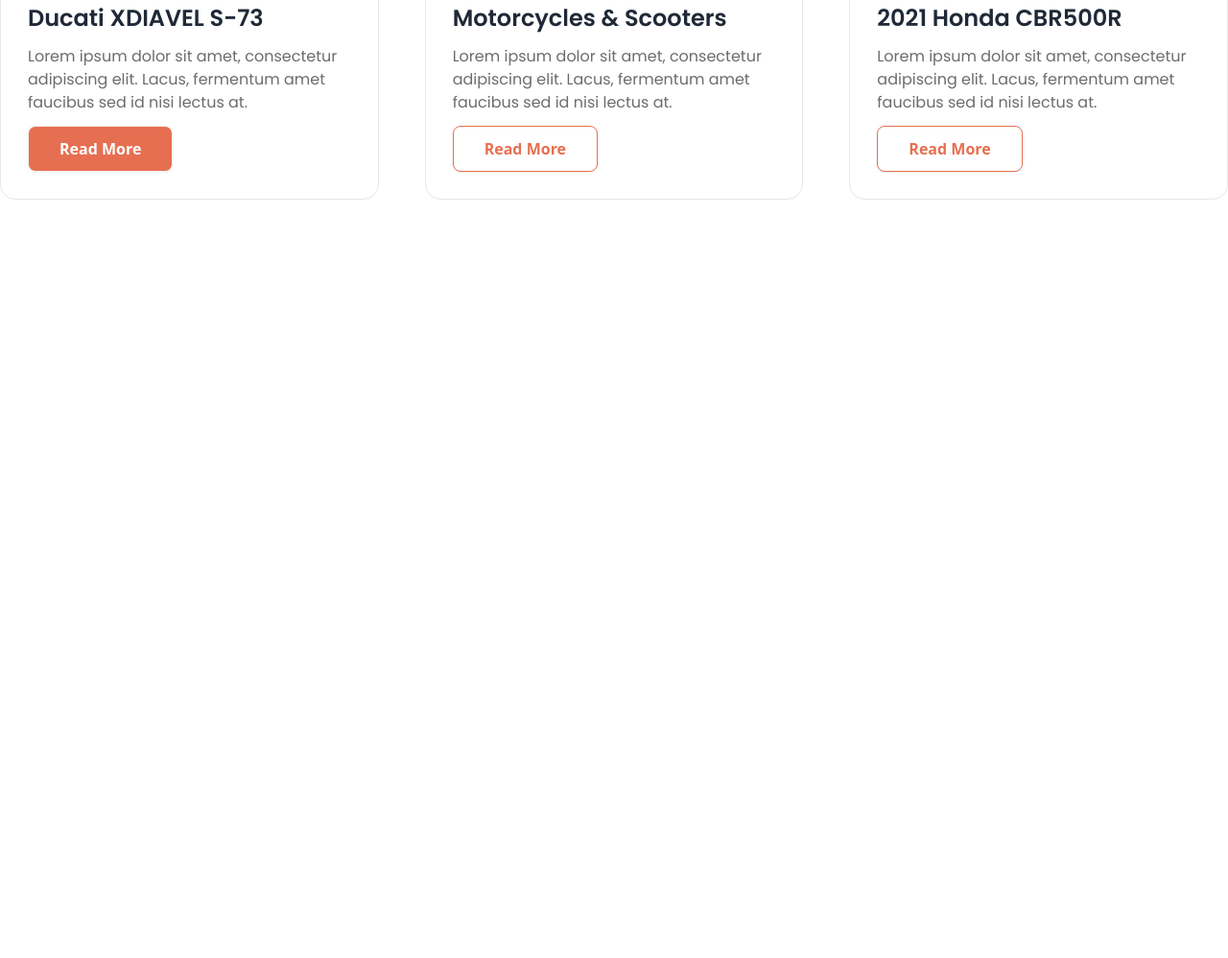
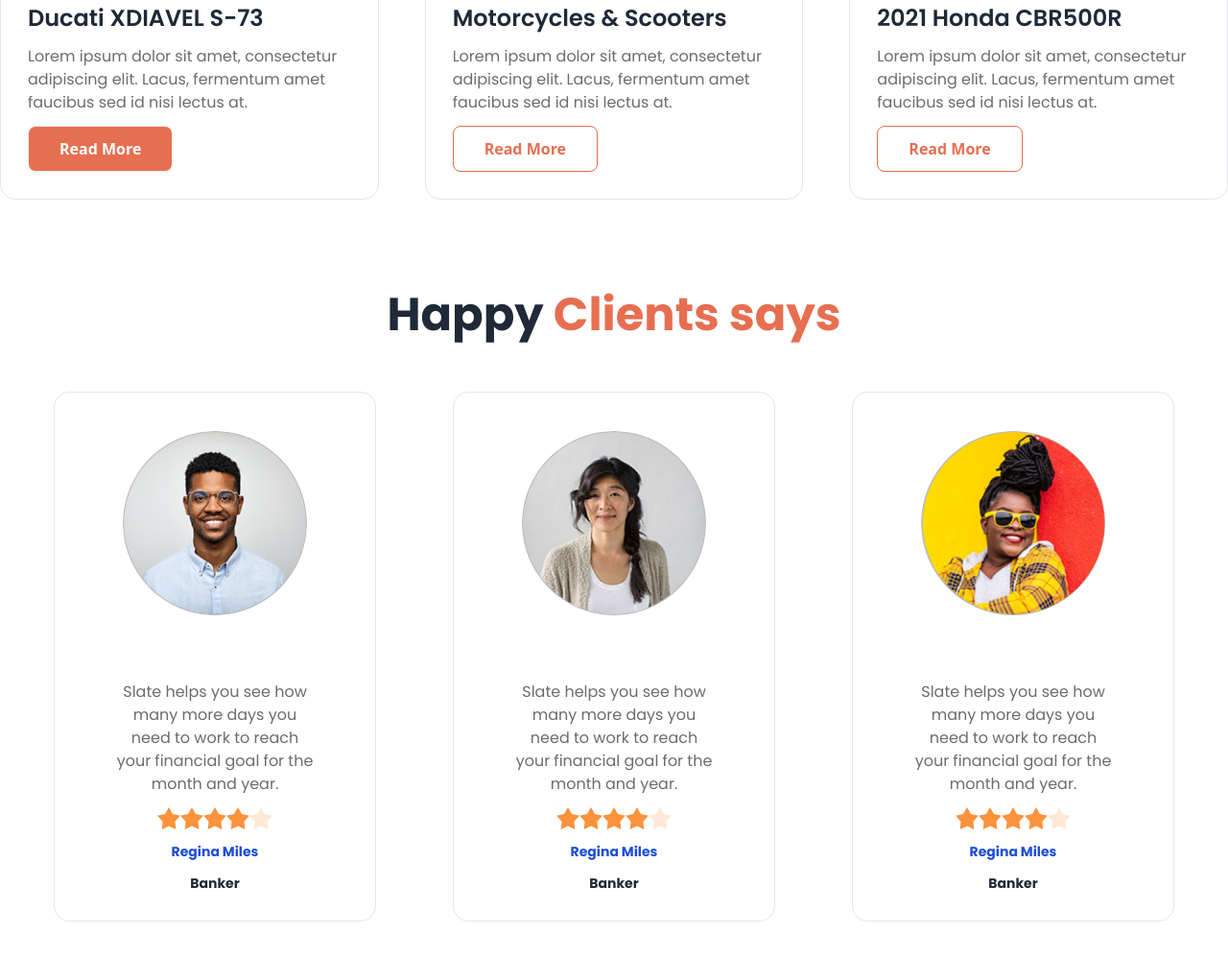
Before and after one commit to Mahin934/Bike-Zone-DaisyUI, a plain HTML site: page index.html in a window 1280 px wide. Shown: the part 1646-2644 px from the top of the page at 96% size. Before the commit the page ends 1950 px from the top, so only its background shows below. Drawn offline with nearby package versions, Linux system fonts and the light colour scheme.

Commit message:
Client section complete

```diff
--- a/index.html
+++ b/index.html
@@ -217,6 +217,94 @@
                 </div>
             </div>
         </section>
+        <!-- clients Section -->
+         <section class="my-24">
+            <h1 class="font-bold text-2xl lg:text-5xl text-center">Happy <span class="text-btn-color">Clients says</span></h1>
+            <!-- Clients Card full div -->
+            <div class="space-y-6 mt-9 lg:flex lg:items-center lg:space-y-0 lg:space-x-20 lg:px-14 lg:mt-14">
+                <!--Clients 1st Card -->
+                <div class="card bg-base-100 border-[1px] w-5/6  lg:mt-0 mx-auto shadow-16xl">
+                    <!-- Avatar Image -->
+                    <div class="avatar mx-auto py-10">
+                        <div class="w-36 rounded-full lg:w-48">
+                          <img src="images/others/user-1.png" />
+                        </div>
+                      </div>
+                    <!-- Text And Star Container -->
+                    <div class="px-6 lg:p-7 space-y-3 pb-10 lg:px-16">
+                        <p class="text-[rgb(108,108,108)] text-center">Slate helps you see how
+                            many more days you need
+                            to work to reach your financial
+                            goal for the month and year.</p>
+                        <!-- 5 star -->
+                        <div class="rating flex justify-center">
+                            <input type="radio" name="rating-1" class="mask mask-star-2 bg-orange-400" />
+                            <input type="radio" name="rating-1" class="mask mask-star-2 bg-orange-400" />
+                            <input type="radio" name="rating-1" class="mask mask-star-2 bg-orange-400" />
+                            <input type="radio" name="rating-1" class="mask mask-star-2 bg-orange-400"  checked="checked" />
+                            <input type="radio" name="rating-1" class="mask mask-star-2 bg-orange-400" />
+                          </div>
+                          <!-- clients card headings -->
+                           <h5 class="font-bold text-center text-[14px] text-blue-700">Regina Miles</h5>
+                           <h5 class="font-bold text-center text-[14px]">Banker</h5>
+                    </div>
+                </div>
+                <!--Clients 2nd Card -->
+                <div class="card bg-base-100 border-[1px] w-5/6  lg:mt-0 mx-auto shadow-16xl">
+                    <!-- Avatar Image -->
+                    <div class="avatar mx-auto py-10">
+                        <div class="w-36 rounded-full lg:w-48">
+                          <img src="images/others/user-2.png" />
+                        </div>
+                      </div>
+                    <!-- Text And Star Container -->
+                    <div class="px-6 lg:p-7 space-y-3 pb-10 lg:px-16">
+                        <p class="text-[rgb(108,108,108)] text-center">Slate helps you see how
+                            many more days you need
+                            to work to reach your financial
+                            goal for the month and year.</p>
+                        <!-- 5 star -->
+                        <div class="rating flex justify-center">
+                            <input type="radio" name="rating-2" class="mask mask-star-2 bg-orange-400" />
+                            <input type="radio" name="rating-2" class="mask mask-star-2 bg-orange-400" />
+                            <input type="radio" name="rating-2" class="mask mask-star-2 bg-orange-400" />
+                            <input type="radio" name="rating-2" class="mask mask-star-2 bg-orange-400"  checked="checked" />
+                            <input type="radio" name="rating-2" class="mask mask-star-2 bg-orange-400" />
+                          </div>
+                          <!-- clients card headings -->
+                           <h5 class="font-bold text-center text-[14px] text-blue-700">Regina Miles</h5>
+                           <h5 class="font-bold text-center text-[14px]">Banker</h5>
+                    </div>
+                </div>
+                <!--Clients 3rd Card -->
+                <div class="card bg-base-100 border-[1px] w-5/6  lg:mt-0 mx-auto shadow-16xl">
+                    <!-- Avatar Image -->
+                    <div class="avatar mx-auto py-10">
+                        <div class="w-36 rounded-full lg:w-48">
+                          <img src="images/others/user-3.png" />
+                        </div>
+                      </div>
+                    <!-- Text And Star Container -->
+                    <div class="px-6 lg:p-7 space-y-3 pb-10 lg:px-16">
+                        <p class="text-[rgb(108,108,108)] text-center">Slate helps you see how
+                            many more days you need
+                            to work to reach your financial
+                            goal for the month and year.</p>
+                        <!-- 5 star -->
+                        <div class="rating flex justify-center">
+                            <input type="radio" name="rating-3" class="mask mask-star-2 bg-orange-400" />
+                            <input type="radio" name="rating-3" class="mask mask-star-2 bg-orange-400" />
+                            <input type="radio" name="rating-3" class="mask mask-star-2 bg-orange-400" />
+                            <input type="radio" name="rating-3" class="mask mask-star-2 bg-orange-400"  checked="checked" />
+                            <input type="radio" name="rating-3" class="mask mask-star-2 bg-orange-400" />
+                          </div>
+                          <!-- clients card headings -->
+                           <h5 class="font-bold text-center text-[14px] text-blue-700">Regina Miles</h5>
+                           <h5 class="font-bold text-center text-[14px]">Banker</h5>
+                    </div>
+                </div>
+            </div>
+         </section>
     </main>
     <!-- footer Section -->
     <footer></footer>
```
